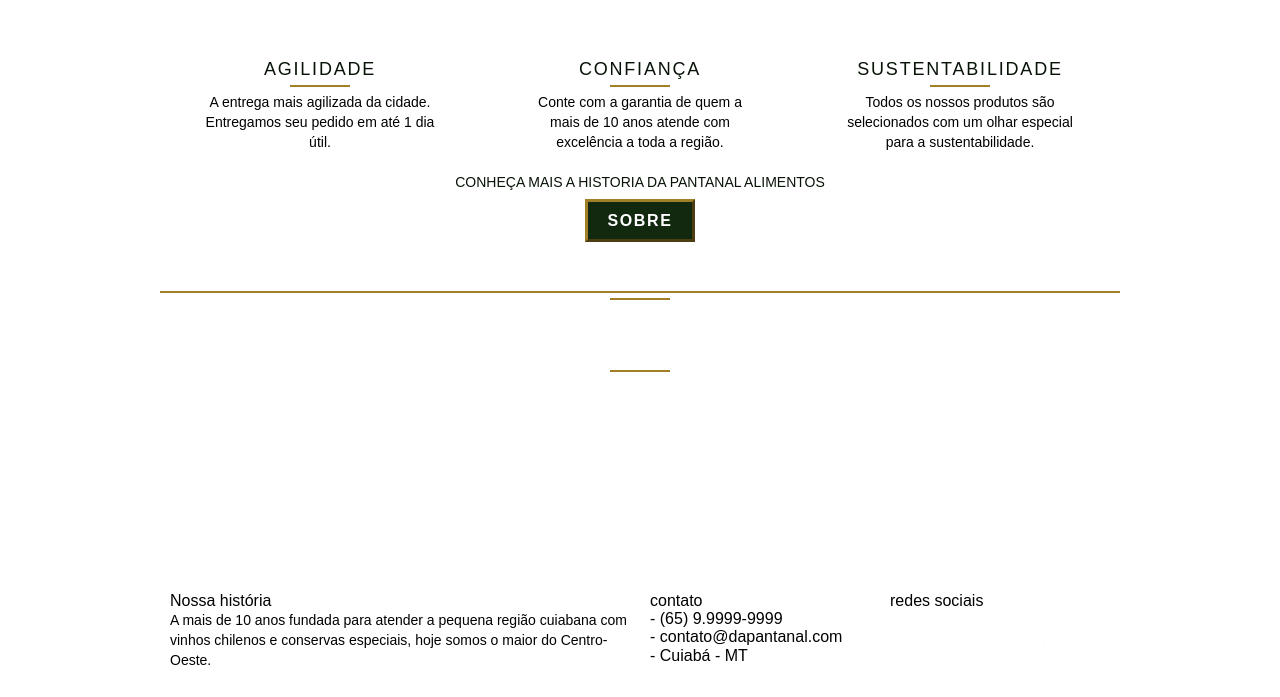
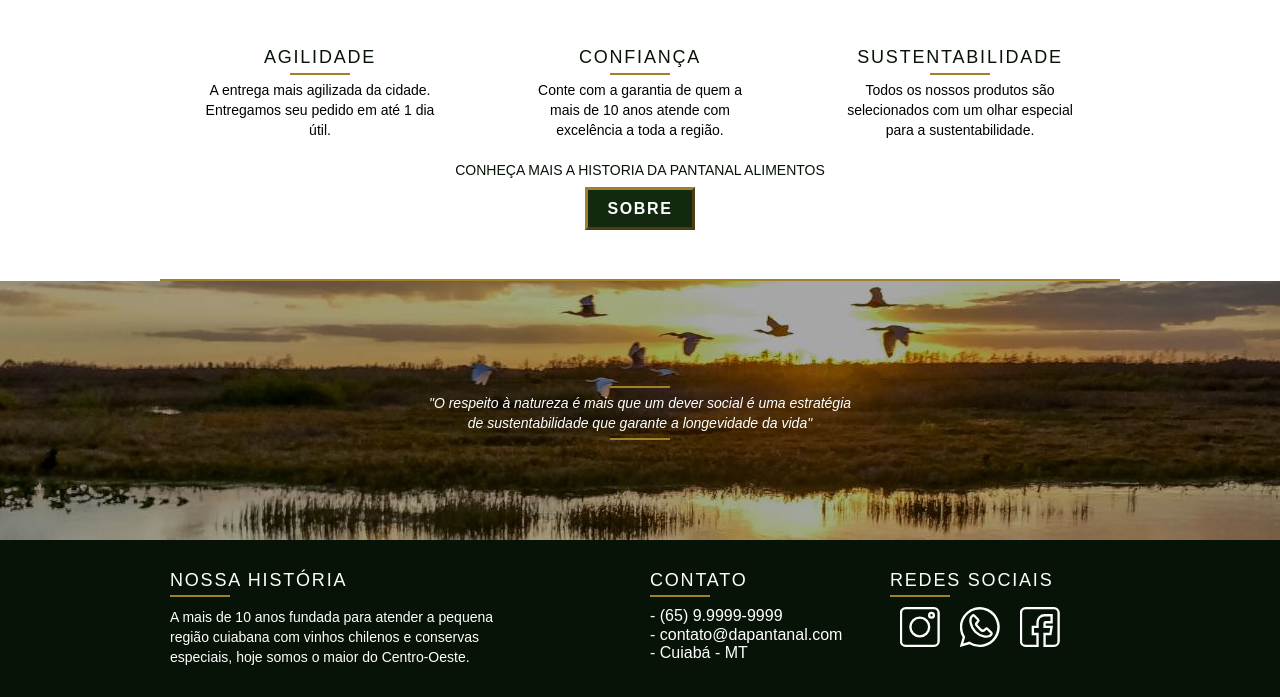
Before and after one commit to rocamdev/Pantanal-Alimentos, a PHP site: page / in a window 1280 px wide. Shown: the part 2282-2979 px from the top of the page. Before the commit the page ends 2947 px from the top, so only its background shows below. Run offline with PHP 8.4, Linux system fonts and the light colour scheme.

Commit message:
personalização do footer

```diff
--- a/css/style.css
+++ b/css/style.css
@@ -43,6 +43,24 @@ img {
   background: #a28028;
   margin: 5px auto 5px auto;
 }
+.h3-tipo1 {
+  text-align: center;
+  font-size: 18px;
+  letter-spacing: 0.1em;
+  text-transform: uppercase;
+  padding-top: 10px;
+  color: #fff;
+}
+.produto .h3-tipo1::after,
+.sobre .h3-tipo1::after,
+.footer .h3-tipo1::after {
+  content: "";
+  display: block;
+  width: 60px;
+  height: 2px;
+  background: #a28028;
+  margin: 5px auto 5px auto;
+}
 /* Header */
 .header {
   position: fixed;
@@ -81,7 +99,7 @@ img {
   background-size: cover;
   margin-top: 80px;
   text-align: center;
-  padding-top: 40px;
+  padding-top: 30px;
 }
 .introducao h1 {
   font-size: 48px;
@@ -113,23 +131,7 @@ img {
   border-style: inset;
   padding-bottom: 40px;
 }
-.produtos h3 {
-  text-align: center;
-  font-weight: bold;
-  font-size: 18px;
-  letter-spacing: 0.1em;
-  text-transform: uppercase;
-  padding-top: 10px;
-  color: #fff;
-}
-.produtos h3::after {
-  content: "";
-  display: block;
-  width: 60px;
-  height: 2px;
-  background: #a28028;
-  margin: 5px auto 5px auto;
-}
+
 .produtos p {
   text-align: center;
   color: #fff;
@@ -169,21 +171,8 @@ img {
   border-style: inset;
   padding-bottom: 40px;
 }
-.sobre h3 {
-  text-align: center;
-  font-size: 18px;
-  letter-spacing: 0.1em;
-  text-transform: uppercase;
-  padding-top: 10px;
+.sobre .h3-tipo1 {
   color: #081307;
-}
-.sobre h3::after {
-  content: "";
-  display: block;
-  width: 60px;
-  height: 2px;
-  background: #a28028;
-  margin: 5px auto 5px auto;
 }
 .sobre:after {
   content: "";
@@ -204,3 +193,35 @@ img {
   border: 3px #122910 inset;
   margin: 0 auto;
 }
+/* quebra */
+.quebra {
+  padding-top: 100px;
+  text-align: center;
+  width: 100%;
+  height: 259px;
+  background: url(../img/bg-coach.jpg) no-repeat center;
+  background-size: cover;
+}
+.quebra .quote-interno {
+  max-width: 430px;
+}
+/* footer */
+.footer {
+  color: #fff;
+  background-color: #081307;
+  padding: 20px 0;
+}
+.footer h3 {
+  text-align: left;
+}
+.footer p {
+  font-size: 14px;
+  font-weight: 20px;
+  padding: 0 100px 10px 0px;
+}
+.footer .h3-tipo1::after {
+  margin: 5px 0 10px 0;
+}
+.redes-sociais li:hover {
+  padding: 2px;
+}
```
